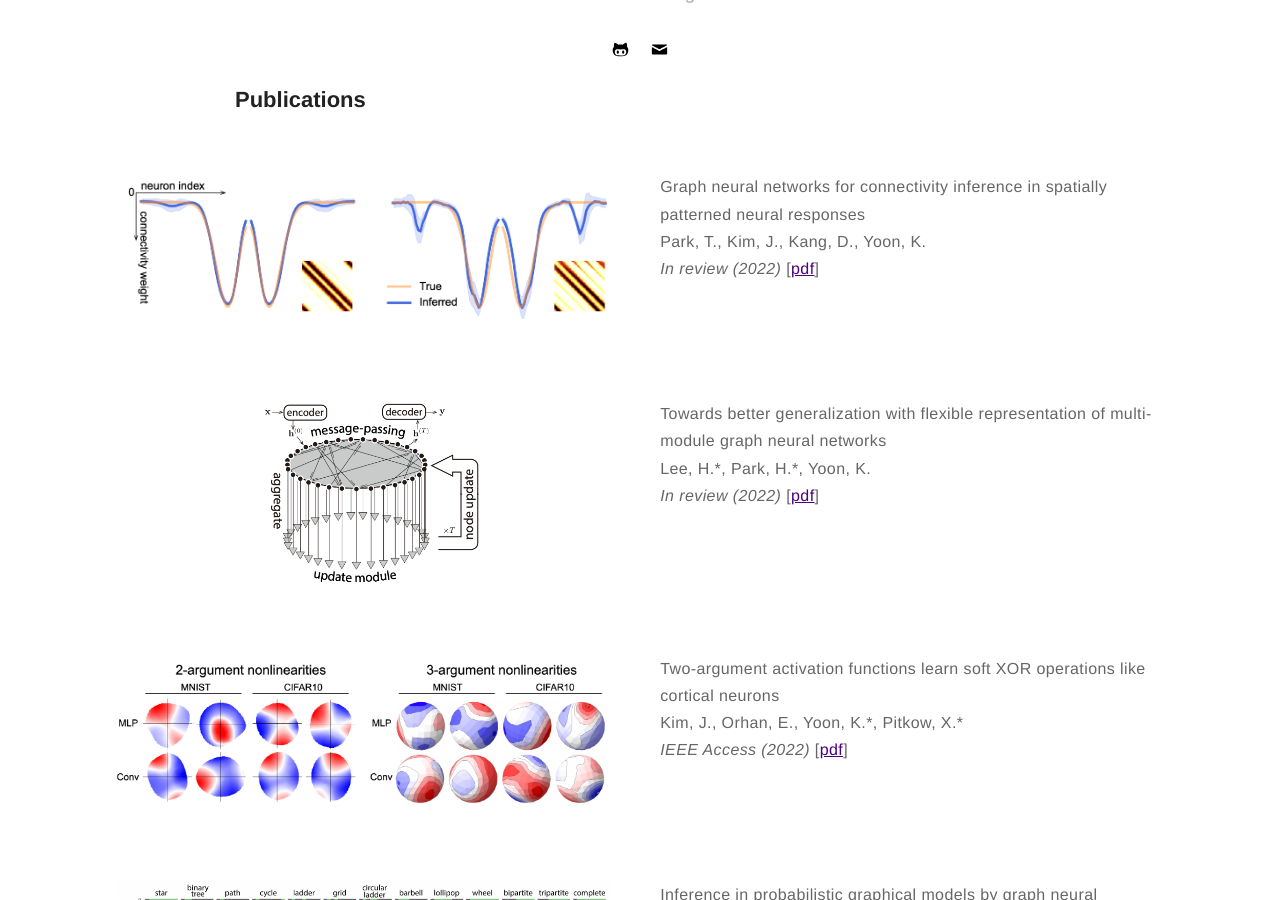
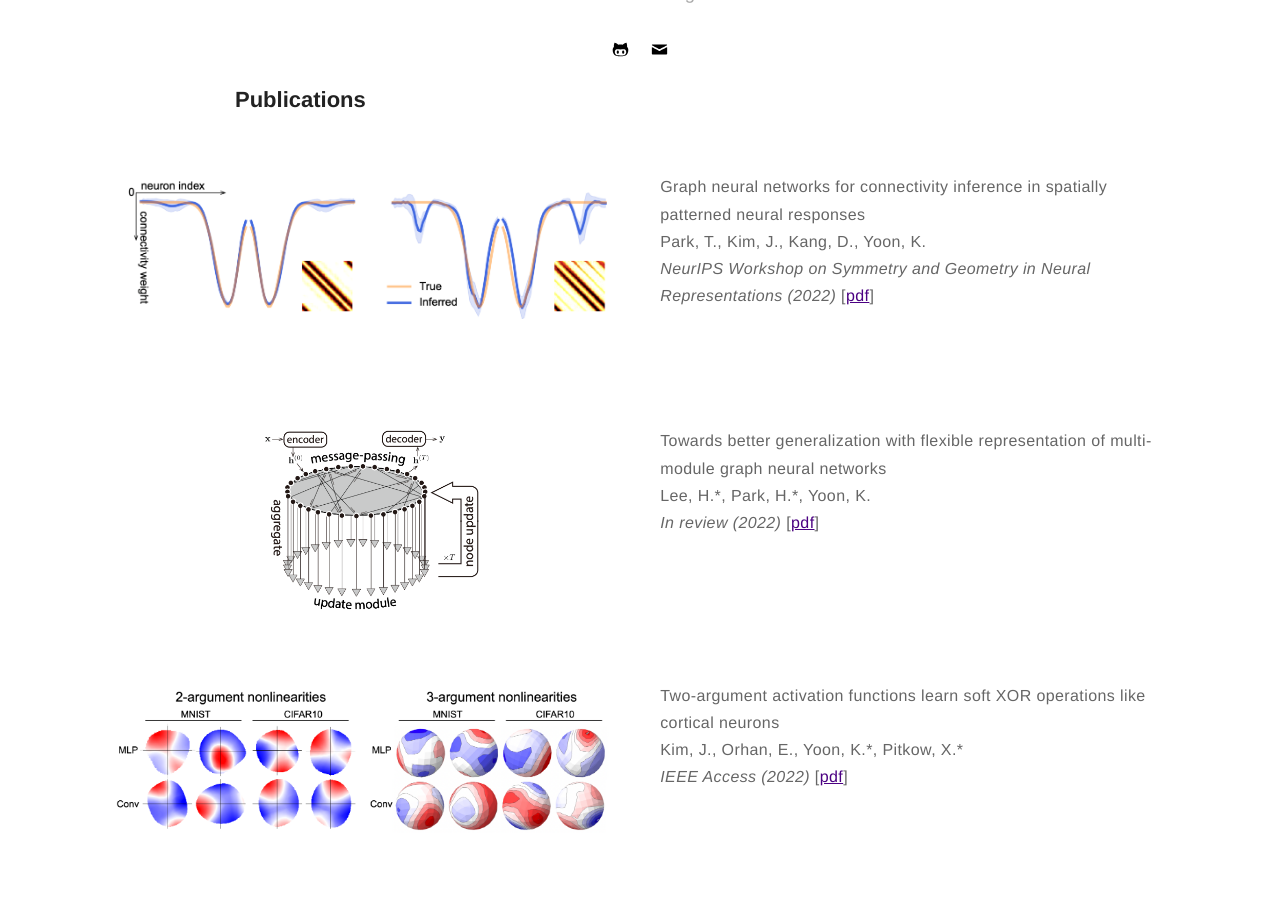
Before and after one commit to kijungyoon/kijungyoon.github.io, a Jekyll site: the page built from papers.md, in a window 1280 px wide and 900 px high, scrolled down 401 px. Built offline with Jekyll 4.4.1, drawn with Linux system fonts in a browser that asks for light colours.

Commit message:
Update papers.md

```diff
--- a/papers.md
+++ b/papers.md
@@ -16,7 +16,7 @@ layout: page
     <div class="toright">
     <p><b>Graph neural networks for connectivity inference in spatially patterned neural responses</b><br>
     Park, T., Kim, J., Kang, D., Yoon, K.<br>
-    <i>In review (2022)</i>
+    <i>NeurIPS Workshop on Symmetry and Geometry in Neural Representations (2022)</i>
     [<a href="https://">pdf</a>]</p><br>
     </div>
 </div>
```
